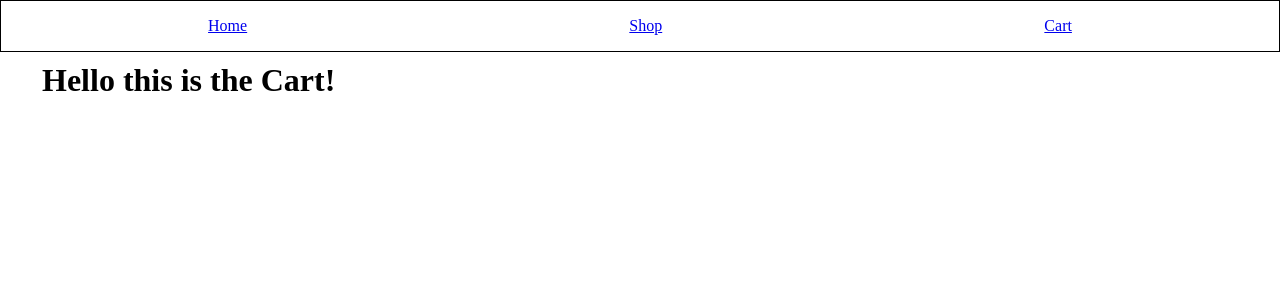
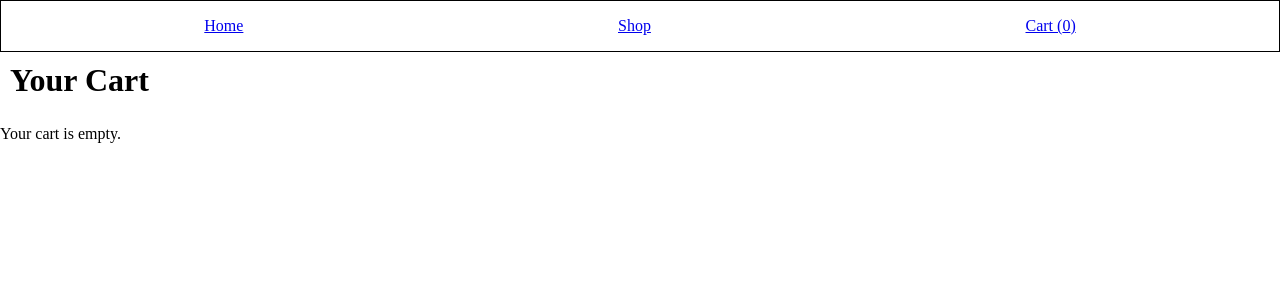
Before and after one commit to kennydn99/shopping-cart, a React (Vite) app: page /cart in a window 1280 px wide. Shown: the top 300 px of the page. Built offline with nearby package versions, Linux system fonts and the light colour scheme.

Commit message:
Implement CartContext to manage cart state, update ProductCard and Navbar to add items to cart and display items as well as cartCount

```diff
--- a/src/components/Cart.jsx
+++ b/src/components/Cart.jsx
@@ -1,10 +1,28 @@
 import Navbar from "./Navbar/Navbar";
+import { useContext } from "react";
+import CartContext from "./CartContext";
 
 const Cart = () => {
+  const { cartItems } = useContext(CartContext);
+
   return (
     <div>
       <Navbar></Navbar>
-      <h1>Hello this is the Cart!</h1>
+      <h1>Your Cart</h1>
+      {cartItems.length === 0 ? (
+        <p>Your cart is empty.</p>
+      ) : (
+        <div>
+          {cartItems.map((item) => (
+            <div key={item.id}>
+              <p>{item.name}</p>
+              <p>Quantity: {item.quantity}</p>
+              <p>Price: ${item.price}</p>
+              <p>Total: ${item.price * item.quantity}</p>
+            </div>
+          ))}
+        </div>
+      )}
     </div>
   );
 };
--- /dev/null
+++ b/src/components/CartContext.jsx
@@ -0,0 +1,34 @@
+import { createContext, useState } from "react";
+// Store cart ingo and provide methods to update cart
+
+const CartContext = createContext();
+
+export const CartProvider = ({ children }) => {
+  const [cartItems, setCartItems] = useState([]);
+
+  const addToCart = (product, quantity) => {
+    setCartItems((prevCart) => {
+      const existingProduct = prevCart.find((item) => item.id === product.id);
+
+      if (existingProduct) {
+        return prevCart.map((item) =>
+          item.id === product.id
+            ? { ...item, quantity: item.quantity + quantity }
+            : item
+        );
+      }
+
+      return [...prevCart, { ...product, quantity }];
+    });
+  };
+
+  const cartCount = cartItems.reduce((total, item) => total + item.quantity, 0);
+
+  return (
+    <CartContext.Provider value={{ cartItems, addToCart, cartCount }}>
+      {children}
+    </CartContext.Provider>
+  );
+};
+
+export default CartContext;
--- a/src/components/Navbar/Navbar.jsx
+++ b/src/components/Navbar/Navbar.jsx
@@ -1,11 +1,15 @@
 import { Link } from "react-router-dom";
+import { useContext } from "react";
+import CartContext from "../CartContext";
 import styles from "./Navbar.module.css";
 const Navbar = () => {
+  const { cartCount } = useContext(CartContext);
+
   return (
     <div className={styles.navbar}>
       <Link to="/">Home</Link>
       <Link to="/shop">Shop</Link>
-      <Link to="/cart">Cart</Link>
+      <Link to="/cart">Cart ({cartCount})</Link>
     </div>
   );
 };
--- a/src/components/Navbar/ProductCard/ProductCard.jsx
+++ b/src/components/Navbar/ProductCard/ProductCard.jsx
@@ -1,27 +1,40 @@
+import { useContext, useState } from "react";
 import PropTypes from "prop-types";
 import styles from "./ProductCard.module.css";
+import CartContext from "../../CartContext";
 
-const ProductCard = ({ name, imageUrl, price }) => {
+const ProductCard = ({ id, name, imageUrl, price }) => {
+  const { addToCart } = useContext(CartContext);
+  const [quantity, setQuantity] = useState(1);
+
+  const handleAddToCart = () => {
+    addToCart({ id, name, price }, quantity);
+  };
+
+  const handleIncrement = () => setQuantity(quantity + 1);
+  const handleDecrement = () => setQuantity(Math.max(1, quantity - 1));
+
   return (
     <div className={styles.productCard}>
       <img className={styles.productImage} src={imageUrl} alt={name} />
       <div className="product-info">
         <span className="product-name">{name}</span>
-        <span className="product-price">{price}</span>
+        <span className="product-price">${price}</span>
       </div>
       <div className={styles.productActions}>
         <div className={styles.quantity}>
-          <button>-</button>
-          <input type="number" placeholder="1" />
-          <button>+</button>
+          <button onClick={handleDecrement}>-</button>
+          <input type="number" value={quantity} readOnly />
+          <button onClick={handleIncrement}>+</button>
         </div>
-        <button>Add to Cart</button>
+        <button onClick={handleAddToCart}>Add to Cart</button>
       </div>
     </div>
   );
 };
 
 ProductCard.propTypes = {
+  id: PropTypes.number,
   name: PropTypes.string,
   imageUrl: PropTypes.string,
   price: PropTypes.number,
--- a/src/components/Shop/Shop.jsx
+++ b/src/components/Shop/Shop.jsx
@@ -40,11 +40,12 @@ const Shop = () => {
   return (
     <div>
       <Navbar></Navbar>
-      <h1>Our Products</h1>
+      <h1 className={styles.shopHeading}>Our Products</h1>
       <div className={styles.container}>
         {products.map((product) => (
           <ProductCard
             key={product.id}
+            id={product.id}
             name={product.title}
             imageUrl={product.image}
             price={product.price}
--- a/src/components/Shop/Shop.module.css
+++ b/src/components/Shop/Shop.module.css
@@ -6,6 +6,6 @@
   gap: 2em;
 }
 
-h1 {
+.shopHeading {
   margin-left: 1em;
 }
--- a/src/main.jsx
+++ b/src/main.jsx
@@ -1,6 +1,7 @@
 import { StrictMode } from "react";
 import { createRoot } from "react-dom/client";
 import { createBrowserRouter, RouterProvider } from "react-router-dom";
+import { CartProvider } from "./components/CartContext.jsx";
 import App from "./App.jsx";
 import Shop from "./components/Shop/Shop.jsx";
 import Cart from "./components/Cart.jsx";
@@ -26,6 +27,8 @@ const router = createBrowserRouter([
 
 createRoot(document.getElementById("root")).render(
   <StrictMode>
-    <RouterProvider router={router} />
+    <CartProvider>
+      <RouterProvider router={router} />
+    </CartProvider>
   </StrictMode>
 );
```
